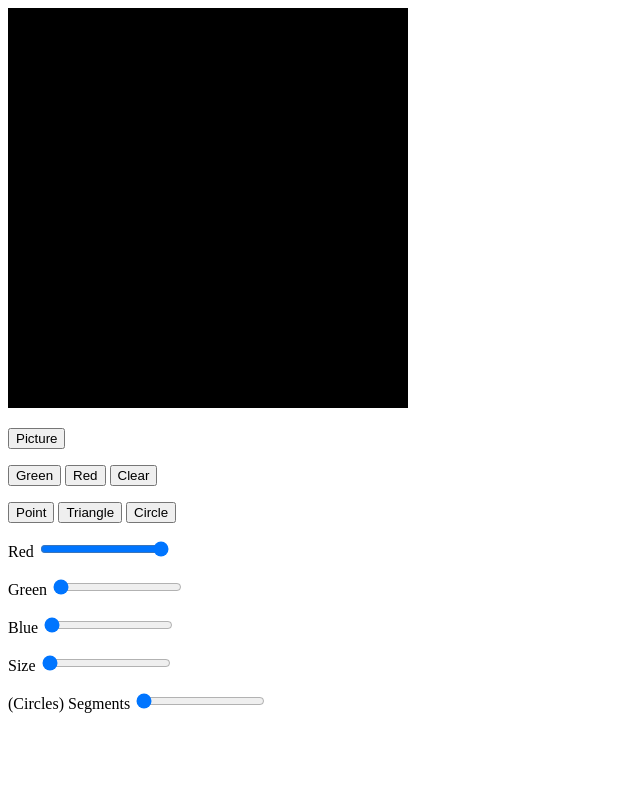
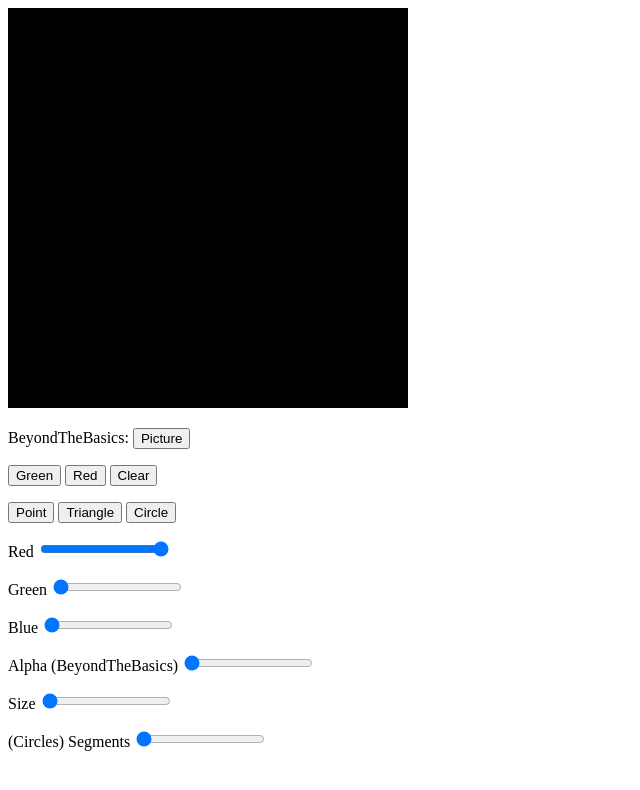
Before and after one commit to justinjudge/cse_160, a plain HTML site: page asg1/src/asg1.html in a window 1280 px wide. Shown: the whole page, without its empty margins (0-640 px from the left). Drawn offline with Linux system fonts and the light colour scheme.

Commit message:
added alpha for beyond the basics

```diff
--- a/asg1/src/asg1.html
+++ b/asg1/src/asg1.html
@@ -10,7 +10,7 @@
     Please use a browser that supports "canvas"
     </canvas>
     <p>
-    <button type="button" id="pictureButton">Picture</button>
+    BeyondTheBasics: <button type="button" id="pictureButton">Picture</button>
 
     <p>
     <button type="button" id="green">Green</button>
@@ -29,6 +29,8 @@
     Green <input type="range" min="0" max="100" value="0" class="slider" id="greenSlide">
     <p>
     Blue <input type="range" min="0" max="100" value="0" class="slider" id="blueSlide">
+    <p>
+    Alpha (BeyondTheBasics) <input type="range" min="0" max="100" value="0" class="slider" id="transSlide">
 
     <p>
     Size <input type="range" min="5" max="40" value="0" class="slider" id="sizeSlide">
--- a/asg1/src/asg1.js
+++ b/asg1/src/asg1.js
@@ -95,6 +95,9 @@ function addActionsForHtmlUI() {
   document.getElementById("redSlide").addEventListener('mouseup', function() { g_selectedColor[0] = this.value/100; });
   document.getElementById("greenSlide").addEventListener('mouseup', function() { g_selectedColor[1] = this.value/100; });
   document.getElementById("blueSlide").addEventListener('mouseup', function() { g_selectedColor[2] = this.value/100; });
+
+  // Transparency
+  document.getElementById("transSlide").addEventListener('mouseup', function() { g_selectedColor[3] = this.value/100; });
 
   // Size Slider Events
   document.getElementById("sizeSlide").addEventListener('mouseup', function() { g_selectedSize = this.value; });
```
Also changed, not shown: index.html (+1 -0 lines).
